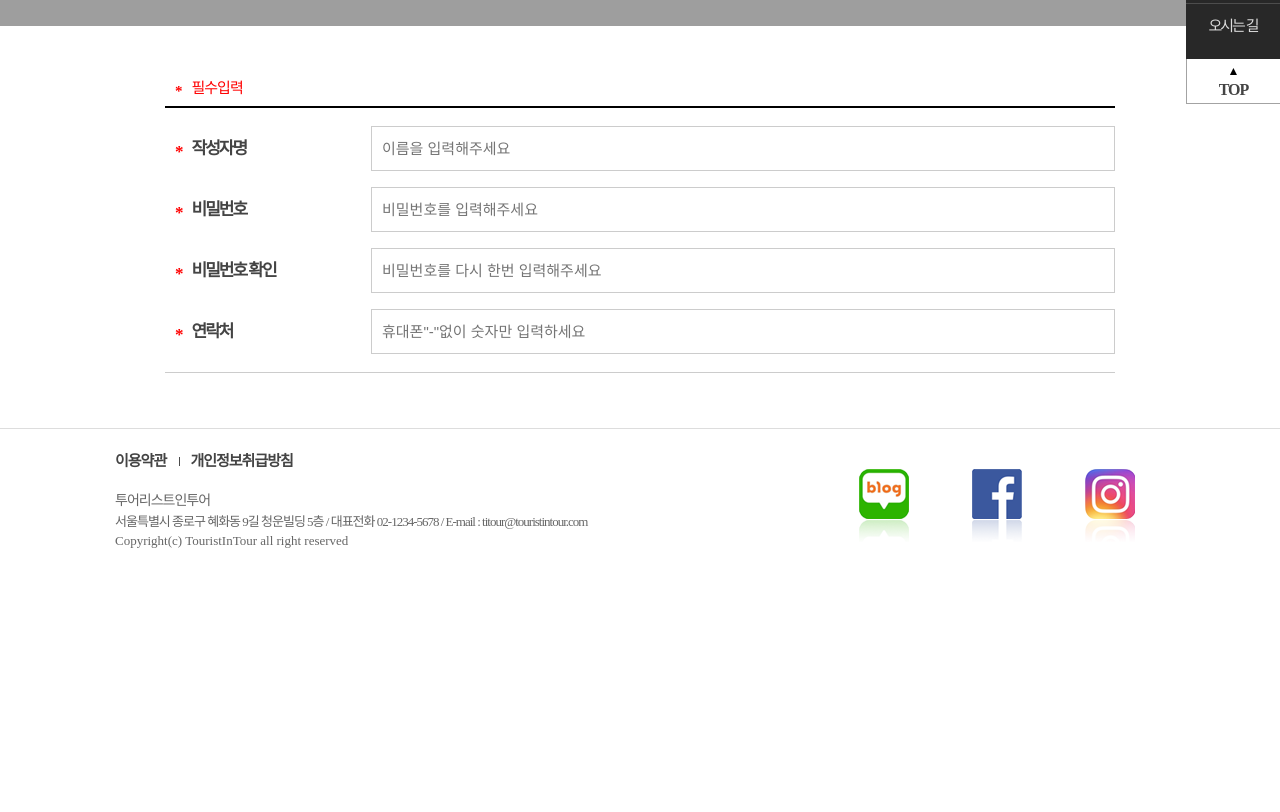
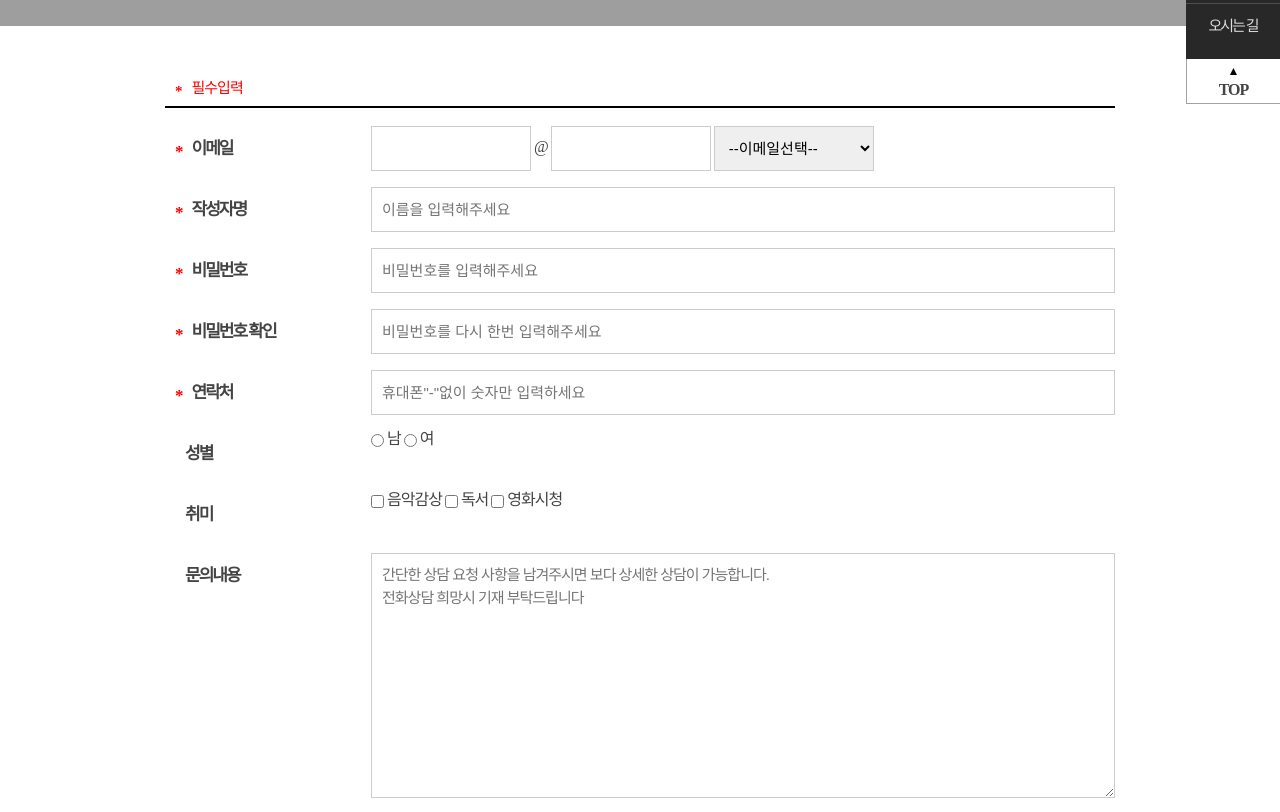
Before and after one commit to ab0570/tour, a plain HTML site: page join.html in a window 1280 px wide. Shown: the part 419-1231 px from the top of the page. Before the commit the page ends 1006 px from the top, so only its background shows below. Drawn offline with Linux system fonts and the light colour scheme; grey boxes are pictures that could not be loaded.

Commit message:
5월15일 회원가입 수정

```diff
--- a/css/common.css
+++ b/css/common.css
@@ -107,6 +107,7 @@ legend {
   display: none
 }
 fieldset {border: none;}
+input,select {vertical-align: middle;}
 
 /* 자식들이 float 속성을 가질때 부모의 높이가 무너지므로 .cf로 해결함 */
 .cf:after,
--- a/css/join.css
+++ b/css/join.css
@@ -25,7 +25,17 @@ font-size: 17px; letter-spacing: -2px; line-height: 45px;}
 .join_form .app_content {float: right;width: 80%;}
 
 .join_form input[type=text],
-.join_form input[type=password]{
+.join_form input[type=password],
+.join_form select,
+.join_form textarea {
     height: 45px; border:1px solid #ccc;padding: 0 10px;
     line-height: 45px; font-size: 15px; width: 100%;
 }
+.join_form #email_lbl,
+.join_form #edomain,
+.join_form #edomain_opt {width: 160px;}
+.join_form #query {height: 245px; font-size: 15px;
+font-family: 'Malgun Gothic','맑은 고딕',sans-serif;
+letter-spacing: -1px; color: #444; padding:10px;
+line-height: 1.5em;}
+/*textarea는 글꼴 관련 스타일을 상위태그에서 상속받지 못함*/
--- a/join.html
+++ b/join.html
@@ -97,6 +97,19 @@
                    <legend>회원가입양식</legend>
                   <p class="info_pilsoo pilsoo_item">필수입력</p>
                   <ul class="app_list">
+					  	<li class="cf">
+                        <label for="email_lbl" class="tit_lbl pilsoo_item">이메일</label>
+                        <div class="app_content">
+							<input type="text" id="email_lbl" name="email_lbl">
+							<span class="ico_space"> @ </span>
+							<input type="text" id="edomain" name="edomain">
+							<select name="edomain_opt" id="edomain_opt">
+							<option>--이메일선택--</option>
+							<option value="naver.com">naver.com</option>
+							<option value="daum.net">daum.net</option>
+							<option value="">직접입력</option></select>
+                        </div>
+                    </li>
                       <li class="cf">
                           <label for="name_lbl" class="tit_lbl pilsoo_item">작성자명</label>
                           <div class="app_content">
@@ -120,7 +133,34 @@
                         <div class="app_content">
                             <input type="text" id="hp_lbl" placeholder='휴대폰"-"없이 숫자만 입력하세요'>
                         </div>
-                    </li>
+					</li>
+					<li class="cf">
+                        <label class="tit_lbl">성별</label>
+                        <div class="app_content">
+							<input type="radio" id="male" name="gender">
+							<label for="male" class="gender">남</label>
+							<input type="radio" id="female" name="gender">
+							<label for="female" class="gender">여</label>
+                        </div>
+					</li>
+					<li class="cf">
+                        <label class="tit_lbl">취미</label>
+                        <div class="app_content">
+							<input type="checkbox" id="hobby1" name="hobby1">
+							<label for="hobby1">음악감상</label>
+							<input type="checkbox" id="hobby2" name="hobby2">
+							<label for="hobby2">독서</label>
+							<input type="checkbox" id="hobby3" name="hobby3">
+							<label for="hobby3">영화시청</label>
+                        </div>
+					</li>
+					<li class="cf">
+						<label for="" class="tit_lbl">문의내용</label>
+						<div class="app_content">
+							<textarea name="query" id="query" placeholder="간단한 상담 요청 사항을 남겨주시면 보다 상세한 상담이 가능합니다.
+전화상담 희망시 기재 부탁드립니다"></textarea>
+						</div>
+					</li>
                   </ul>
                </fieldset>
            </form>
```
